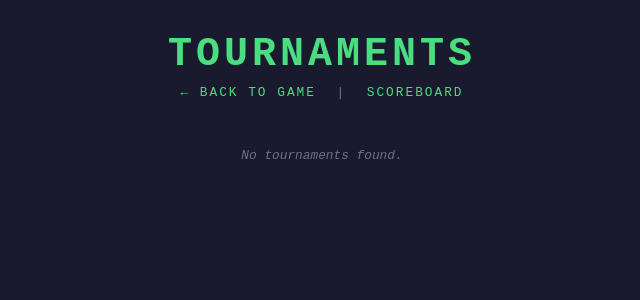
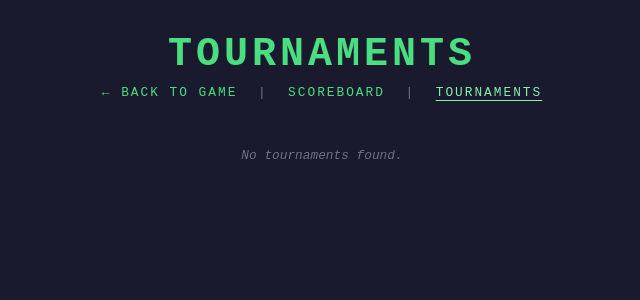
Before and after one commit to qemtek/game-test, a Flask app: template templates/tournaments.html in a window 1280 px wide. Shown: the top 300 px of the page, without its empty margins (318-958 px from the left). Run offline with Flask 3, Linux system fonts and the light colour scheme; the template is opened without the code that fills it, so the values that code supplies are empty.

Commit message:
feat: implement task(s) 108 [PARE-108]

```diff
--- a/templates/tournaments.html
+++ b/templates/tournaments.html
@@ -116,6 +116,12 @@
             text-transform: uppercase;
         }
 
+        a.nav-link.active {
+            color: #86efac;
+            text-decoration: underline;
+            text-underline-offset: 4px;
+        }
+
         a.nav-link:hover {
             color: #86efac;
         }
@@ -123,7 +129,7 @@
 </head>
 <body>
     <h1>Tournaments</h1>
-    <p class="subtitle"><a href="/" class="nav-link">← Back to Game</a> &nbsp;|&nbsp; <a href="/scoreboard" class="nav-link">Scoreboard</a></p>
+    <p class="subtitle"><a href="/" class="nav-link">← Back to Game</a> &nbsp;|&nbsp; <a href="/scoreboard" class="nav-link">Scoreboard</a> &nbsp;|&nbsp; <a href="/tournaments" class="nav-link active">Tournaments</a></p>
 
     <div class="tournaments-container">
 
```
